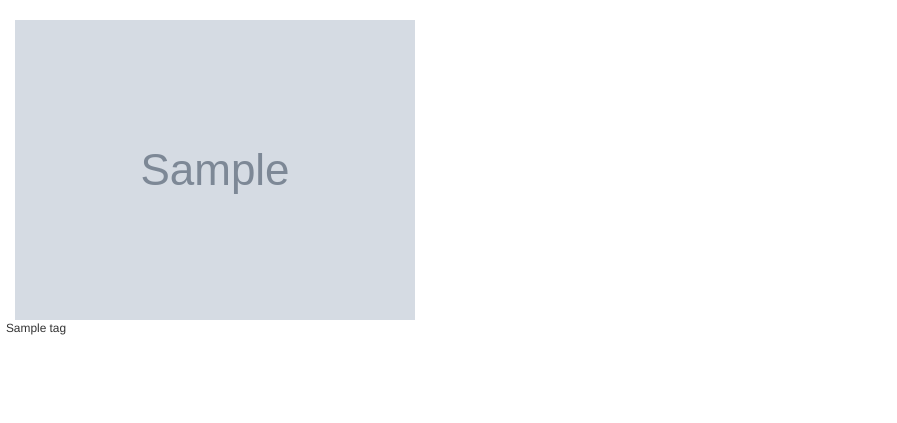
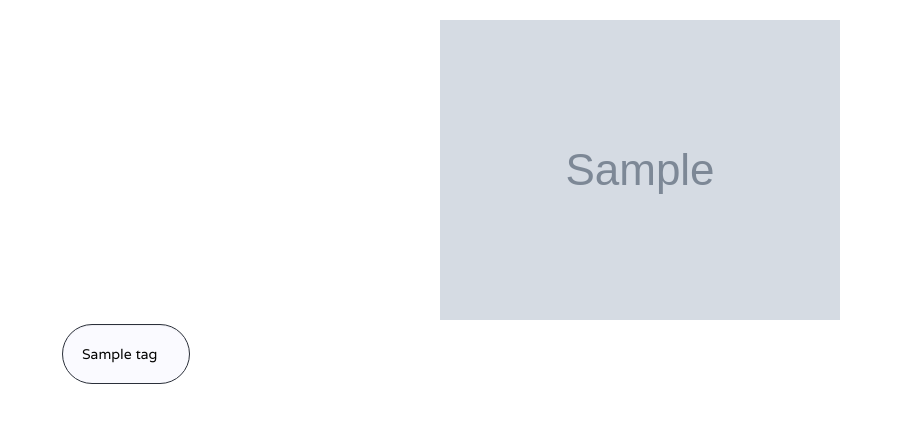
Before and after one commit to carolwanjohi/unsplash-clone, a Django app: page /image-post/1 in a window 1280 px wide. Shown: the part 76-499 px from the top of the page, without its empty margins (0-897 px from the left). Run offline with Django 3.2, Linux system fonts and the light colour scheme; tables that the repository leaves empty hold one stand-in row (values such as "Sample post"); grey boxes marked "Sample" are stand-in pictures; some libraries are stand-ins or nearby versions.

Commit message:
Style image post template Change margin left, right and bottom of an image post Place tags for an image in a well that is visible to screens larger than 1-24px Change font family and font size of tags

```diff
--- a/unsplash/clone/static/css/image-post.css
+++ b/unsplash/clone/static/css/image-post.css
@@ -1,7 +1,36 @@
 /*Style image-post template*/
+img.img-responsive{
+    margin-bottom: 0.25em;
+    margin-left: auto;
+    margin-right: auto;
+    display: block;
+}
 
+div.col-xs-2.col-sm-2.col-md-2.col-lg-2.well{
+    border-radius: 2.5em;
+    max-width: 10vw;
+    margin-left: 0.5em;
+    margin-right: 0.5em;
+    background-color: #FAFAFF;
+    border-color: #2B303A;
+}
+
+div.col-xs-2.col-sm-2.col-md-2.col-lg-2.well > small.imagePostTags > a{
+    color: #040403;
+}
+
+div.col-xs-2.col-sm-2.col-md-2.col-lg-2.well > small.imagePostTags > a:hover{
+    color: #92AFD7;
+    text-decoration: none;
+}
 
 .imagePostTags{
-    float: left;
-    margin-left: 0.5em;
+    font-family: 'Varela', sans-serif;
+    font-size: 1em;
 }
+
+@media only screen and (max-width: 1024px) {
+    .tagsRow{
+        display: none;
+    }
+}
--- a/unsplash/clone/templates/all-posts/image-post.html
+++ b/unsplash/clone/templates/all-posts/image-post.html
@@ -24,15 +24,23 @@
             </div>
         </div>
 
-        <div class="row tagsRow">
+        <div class="container">
 
-            {% for tag in image_post.tags.all %}
+            <div class="row tagsRow">
 
-                <small class="imagePostTags">
-                    {{tag.name}}
-                </small>
+                {% for tag in image_post.tags.all %}
 
-            {% endfor %}
+                    <div class="col-xs-2 col-sm-2 col-md-2 col-lg-2 well">
+
+                        <small class="imagePostTags">
+                            <a href="{%url 'tag' tag.id%}">{{tag.name}}</a>
+                        </small>
+
+                    </div>
+
+                {% endfor %}
+
+            </div>
 
         </div>
     </div>
```
